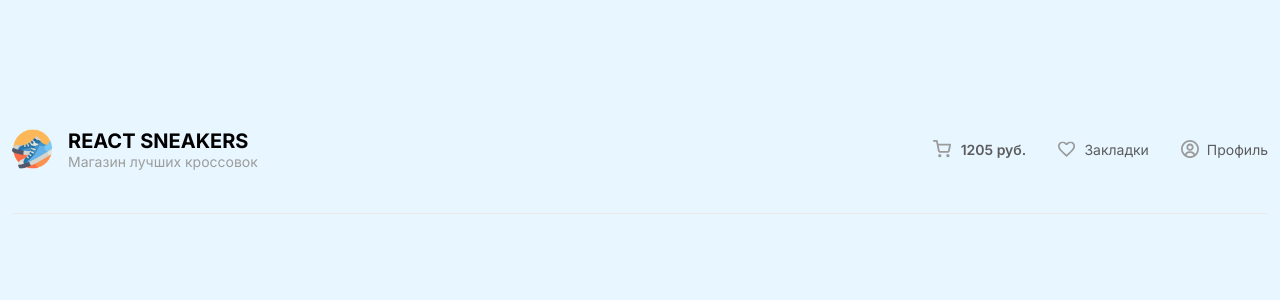
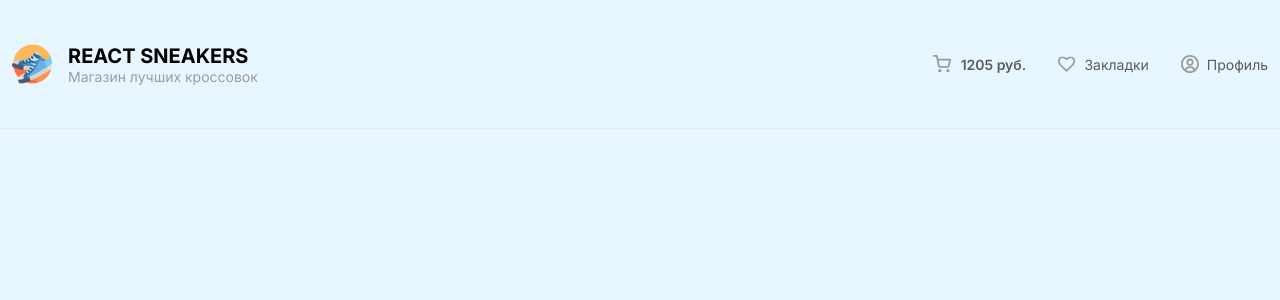
Before and after one commit to Mishka-Web/project-shop-sneakers, a React (Vite) app in the folder client/: page / in a window 1280 px wide. Shown: the top 300 px of the page. Built offline with nearby package versions, Linux system fonts and the light colour scheme.

Commit message:
update files project

```diff
--- a/client/src/App.tsx
+++ b/client/src/App.tsx
@@ -2,9 +2,7 @@ import Header from './components/Header';
 
 function App() {
 	return (
-		<div className='container'>
-			<Header />
-		</div>
+		<Header />
 	);
 }
 
--- a/client/src/assets/scss/index.scss
+++ b/client/src/assets/scss/index.scss
@@ -25,15 +25,3 @@ body {
 	line-height: normal;
 	background-color: #e7f6ff;
 }
-
-#root {
-	margin-block-start: 8.5rem;
-}
-
-.wrapper {
-	background-color: #fff;
-	padding-inline-start: 4.5rem;
-	padding-inline-end: 6rem;
-	border-top-right-radius: 2rem;
-	border-top-left-radius: 2rem;
-}
--- a/client/src/components/Header.tsx
+++ b/client/src/components/Header.tsx
@@ -3,6 +3,7 @@ import logo from "../assets/images/logo.png";
 export default function Header() {
 	return (
 		<header className="border-b border-[#EAEAEA]">
+			<div className="container">
 				<div className="flex items-center justify-between">
 					<div className="flex items-center h-[12.8rem]">
 						<div className="flex items-center gap-[1.6rem]">
@@ -112,6 +113,7 @@ export default function Header() {
 						</button>
 					</div>
 				</div>
+			</div>
 		</header>
 	);
 }
```
Lines whose indentation alone changed are shown as unchanged.
